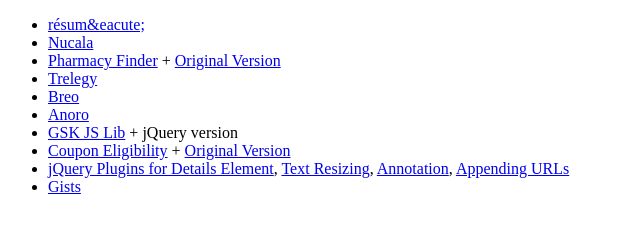
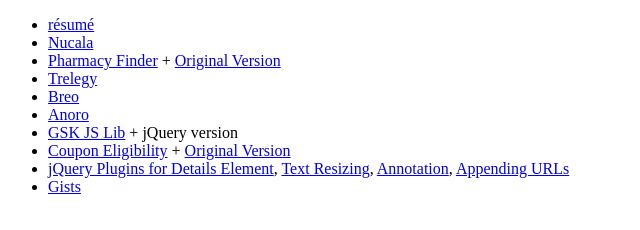
Before and after one commit to cuadra/cuadra.github.io, a website: page index.html in a window 1280 px wide. Shown: the full height of the page, 0-640 px from the left. Drawn offline with Linux system fonts and the light colour scheme.

Commit message:
fixed escaped character

```diff
--- a/index.html
+++ b/index.html
@@ -8,7 +8,7 @@
 </head>
 <body>
 	<ul>
-		<li><a href="https://github.com/cuadra/cuadra.github.io/blob/master/jose-cuadra.pdf">résum&‌eacute;</a></li>
+		<li><a href="https://github.com/cuadra/cuadra.github.io/blob/master/jose-cuadra.pdf">résumé</a></li>
 		<li><a href="https://github.com/cuadra/nucala">Nucala</a></li>
 		<li><a href="https://github.com/cuadra/pharmacyfinder">Pharmacy Finder</a> + <a href="https://github.com/cuadra/doc-finder">Original Version</a></li>
 		<li><a href="https://github.com/cuadra/trelegy">Trelegy</a></li>
```
